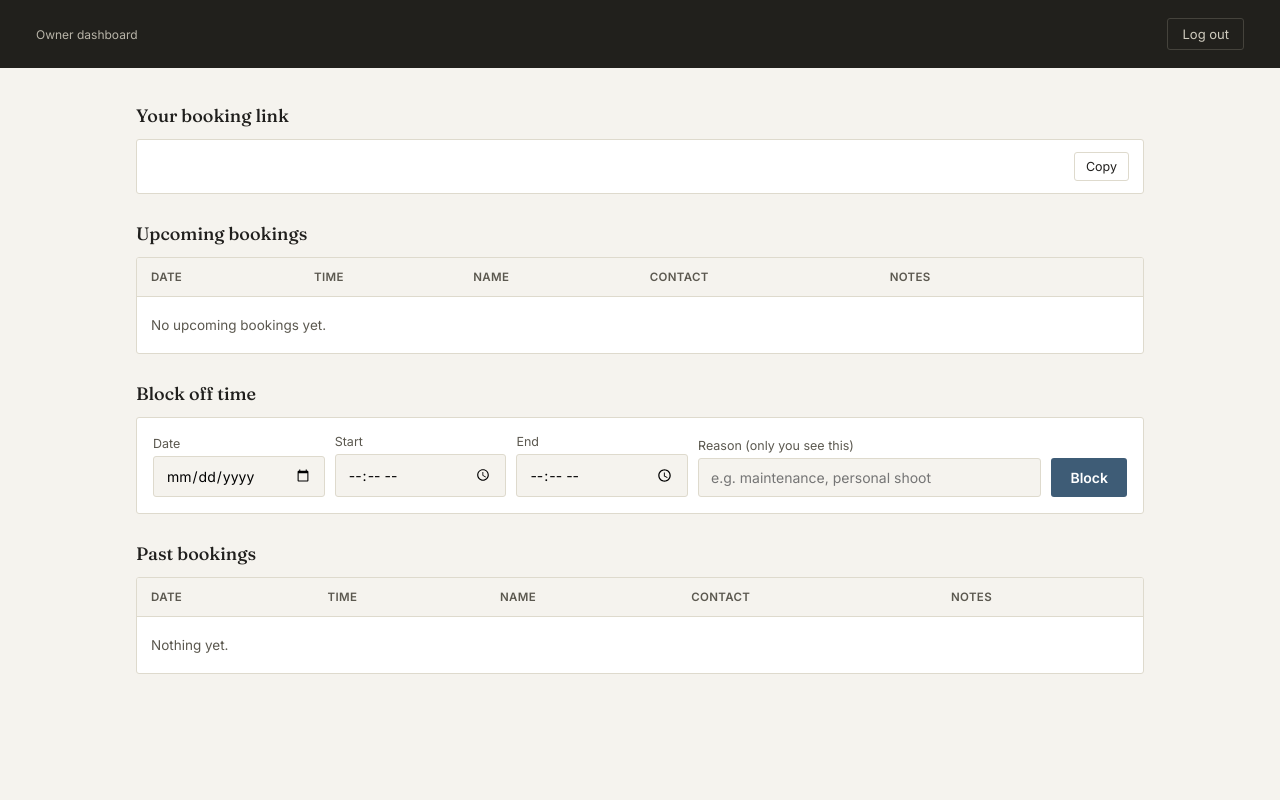
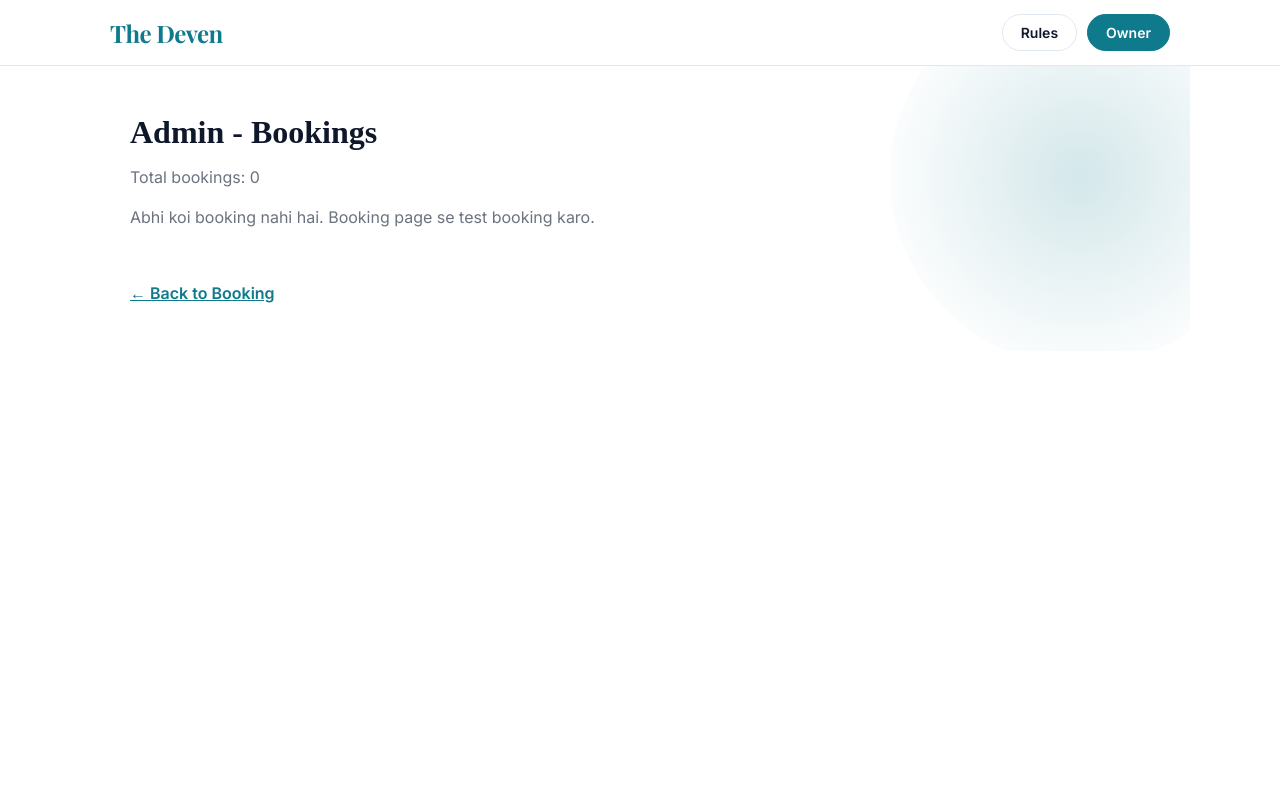
Before and after one commit to ashishpy2408-source/the-deven-booking, a Flask app: page /admin in a window 1280 px wide. Run offline with Flask 3, Linux system fonts and the light colour scheme.

Commit message:
Update admin.html

```diff
--- a/templates/admin.html
+++ b/templates/admin.html
@@ -1,165 +1,39 @@
-<!doctype html>
-<html lang="en">
-<head>
-<meta charset="utf-8">
-<meta name="viewport" content="width=device-width, initial-scale=1">
-<title>Owner dashboard — {{ studio_name }}</title>
-<link rel="stylesheet" href="{{ url_for('static', filename='style.css') }}">
-</head>
-<body>
-<div class="admin-shell">
-  <div class="admin-topbar">
-    <div>
-      <span class="brand-mark">{{ studio_name }}</span>
-      <div class="sub">Owner dashboard</div>
-    </div>
-    <a class="logout" href="{{ url_for('admin_logout') }}">Log out</a>
-  </div>
+{% extends "base.html" %}
+{% block head %}
+<style>
+.wrap{max-width:1100px;margin:0 auto;padding:20px}
+h1{font-family:Fraunces,serif;font-size:32px}
+table{width:100%;border-collapse:collapse;background:white;border-radius:12px;overflow:hidden;margin-top:16px}
+th,td{padding:12px;text-align:left;border-bottom:1px solid #eee;font-size:14px}
+th{background:#0e7a8c;color:white}
+tr:hover{background:#f9fafb}
+.badge{background:#e6f4f6;color:#0e7a8c;padding:4px 8px;border-radius:6px;font-size:12px}
+</style>
+{% endblock %}
+{% block content %}
+<div class="wrap">
+<h1>Admin - Bookings</h1>
+<p style="color:#6b7280">Total bookings: {{ bookings|length }}</p>
 
-  <div class="admin-body">
-
-    {% with messages = get_flashed_messages() %}
-      {% if messages %}
-        {% for m in messages %}<div class="flash">{{ m }}</div>{% endfor %}
-      {% endif %}
-    {% endwith %}
-
-    <div>
-      <div class="section-title">Your booking link</div>
-      <div class="link-box">
-        <code id="bookingLink">{{ booking_link }}</code>
-        <button class="mini-btn" onclick="navigator.clipboard.writeText(document.getElementById('bookingLink').textContent)">Copy</button>
-      </div>
-    </div>
-
-    <div>
-      <div class="section-title">Upcoming bookings</div>
-      <div class="table-card">
+{% if bookings %}
 <table>
-          <thead>
-            <tr><th>Date</th><th>Time</th><th>Name</th><th>Contact</th><th>Notes</th><th></th></tr>
-          </thead>
-          <tbody>
-            {% for b in upcoming %}
+<tr><th>Date</th><th>Space</th><th>Slot</th><th>Name</th><th>Phone</th><th>Email</th></tr>
+{% for b in bookings %}
 <tr>
-              <td>{{ b['date'] }}</td>
-              <td>{{ b['start_time'] }}–{{ b['end_time'] }}</td>
-              <td>{{ b['name'] }}</td>
-              <td>{{ b['email'] }}{% if b['phone'] %}<br>{{ b['phone'] }}{% endif %}</td>
-              <td class="notes">{{ b['notes'] or '—' }}</td>
-              <td>
-                <form method="post" action="{{ url_for('admin_cancel_booking', booking_id=b['id']) }}" onsubmit="return confirm('Cancel this booking?');">
-                  <button type="submit" class="mini-btn">Cancel</button>
-                </form>
-              </td>
-            </tr>
-            {% else %}
-            <tr><td colspan="6" class="empty-cell">No upcoming bookings yet.</td></tr>
-            {% endfor %}
-          </tbody>
-        </table>
-      </div>
-    </div>
-
-    <div>
-      <div class="section-title">Block off time</div>
-      <form class="block-form" method="post" action="{{ url_for('admin_block_slot') }}">
-        <div class="field">
-          <label>Date</label>
-          <input type="date" name="date" required>
-        </div>
-        <div class="field">
-          <label>Start</label>
-          <input type="time" name="start" required>
-        </div>
-        <div class="field">
-          <label>End</label>
-          <input type="time" name="end" required>
-        </div>
-        <div class="field" style="flex:2;">
-          <label>Reason (only you see this)</label>
-          <input type="text" name="reason" placeholder="e.g. maintenance, personal shoot">
-        </div>
-        <button type="submit" class="btn btn-primary">Block</button>
-      </form>
-    </div>
-
-    {% if blocked %}
-    <div>
-      <div class="section-title">Blocked time</div>
-      <div class="table-card">
-        <table>
-          <thead><tr><th>Date</th><th>Time</th><th>Reason</th><th></th></tr></thead>
-          <tbody>
-            {% for blk in blocked %}
-            <tr>
-              <td>{{ blk['date'] }}</td>
-              <td>{{ blk['start_time'] }}–{{ blk['end_time'] }}</td>
-              <td>{{ blk['reason'] or '—' }}</td>
-              <td>
-                <form method="post" action="{{ url_for('admin_unblock_slot', block_id=blk['id']) }}">
-                  <button type="submit" class="mini-btn">Remove</button>
-                </form>
-              </td>
+<td>{{ b.date }}</td>
+<td><span class="badge">{{ b.space }}</span></td>
+<td>{{ b.start }} ({{ b.duration }}hr)</td>
+<td>{{ b.name }}</td>
+<td>{{ b.phone }}</td>
+<td>{{ b.email }}</td>
 </tr>
 {% endfor %}
-          </tbody>
 </table>
-      </div>
-    </div>
+{% else %}
+<p style="margin-top:20px;color:#6b7280">Abhi koi booking nahi hai. Booking page se test booking karo.</p>
 {% endif %}
 
-    <div>
-      <div class="section-title">Past bookings</div>
-      <div class="table-card">
-        <table>
-          <thead>
-            <tr><th>Date</th><th>Time</th><th>Name</th><th>Contact</th><th>Notes</th></tr>
-          </thead>
-          <tbody>
-            {% for b in past %}
-            <tr>
-              <td>{{ b['date'] }}</td>
-              <td>{{ b['start_time'] }}–{{ b['end_time'] }}</td>
-              <td>{{ b['name'] }}</td>
-              <td>{{ b['email'] }}{% if b['phone'] %}<br>{{ b['phone'] }}{% endif %}</td>
-              <td class="notes">{{ b['notes'] or '—' }}</td>
-            </tr>
-            {% else %}
-            <tr><td colspan="5" class="empty-cell">Nothing yet.</td></tr>
-            {% endfor %}
-          </tbody>
-        </table>
+<br><br>
+<a href="/book" style="color:#0e7a8c;font-weight:600">← Back to Booking</a>
 </div>
-    </div>
-
-    {% if cancelled %}
-    <div>
-      <div class="section-title">Cancelled</div>
-      <div class="table-card">
-        <table>
-          <thead><tr><th>Date</th><th>Time</th><th>Name</th><th>Contact</th><th></th></tr></thead>
-          <tbody>
-            {% for b in cancelled %}
-            <tr>
-              <td>{{ b['date'] }}</td>
-              <td>{{ b['start_time'] }}–{{ b['end_time'] }}</td>
-              <td>{{ b['name'] }}</td>
-              <td>{{ b['email'] }}</td>
-              <td>
-                <form method="post" action="{{ url_for('admin_delete_booking', booking_id=b['id']) }}" onsubmit="return confirm('Permanently delete this record?');">
-                  <button type="submit" class="mini-btn">Delete</button>
-                </form>
-              </td>
-            </tr>
-            {% endfor %}
-          </tbody>
-        </table>
-      </div>
-    </div>
-    {% endif %}
-
-  </div>
-</div>
-</body>
-</html>
+{% endblock %}
```
Lines whose indentation alone changed are shown as unchanged.
